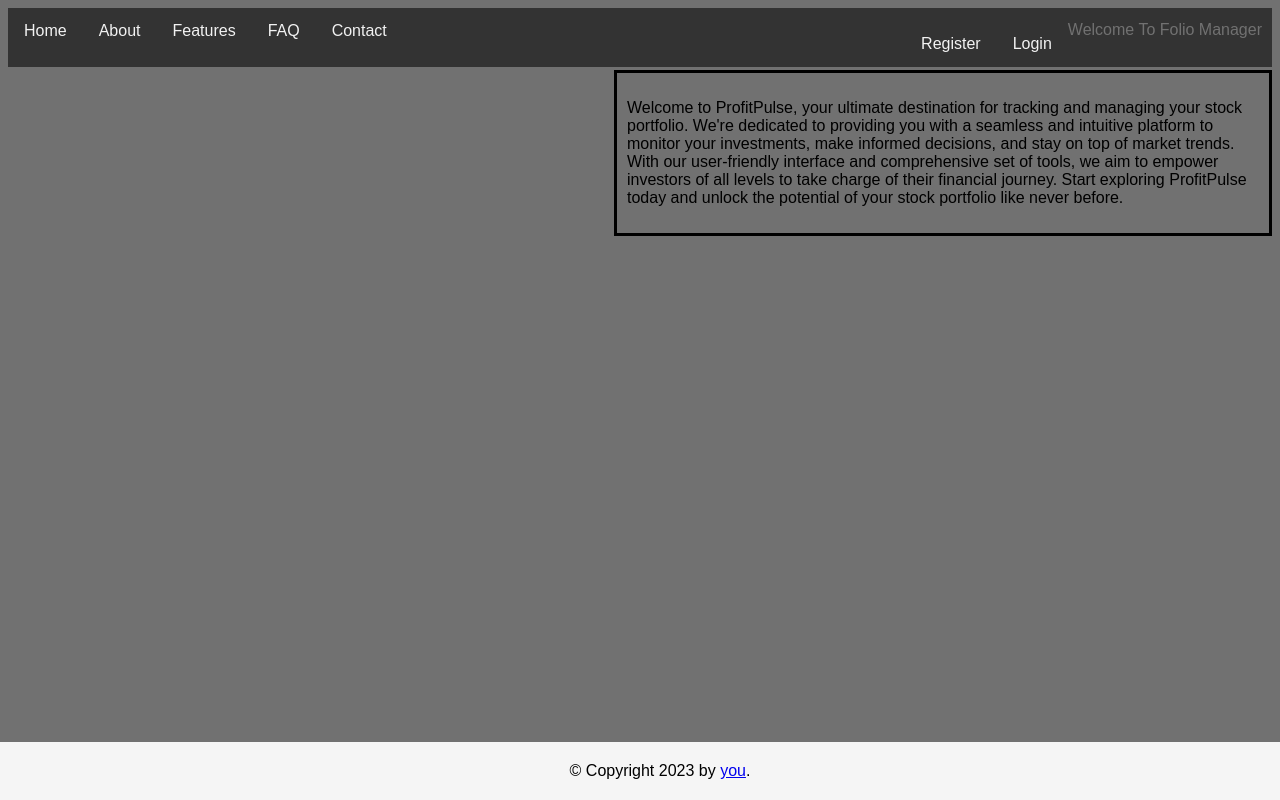
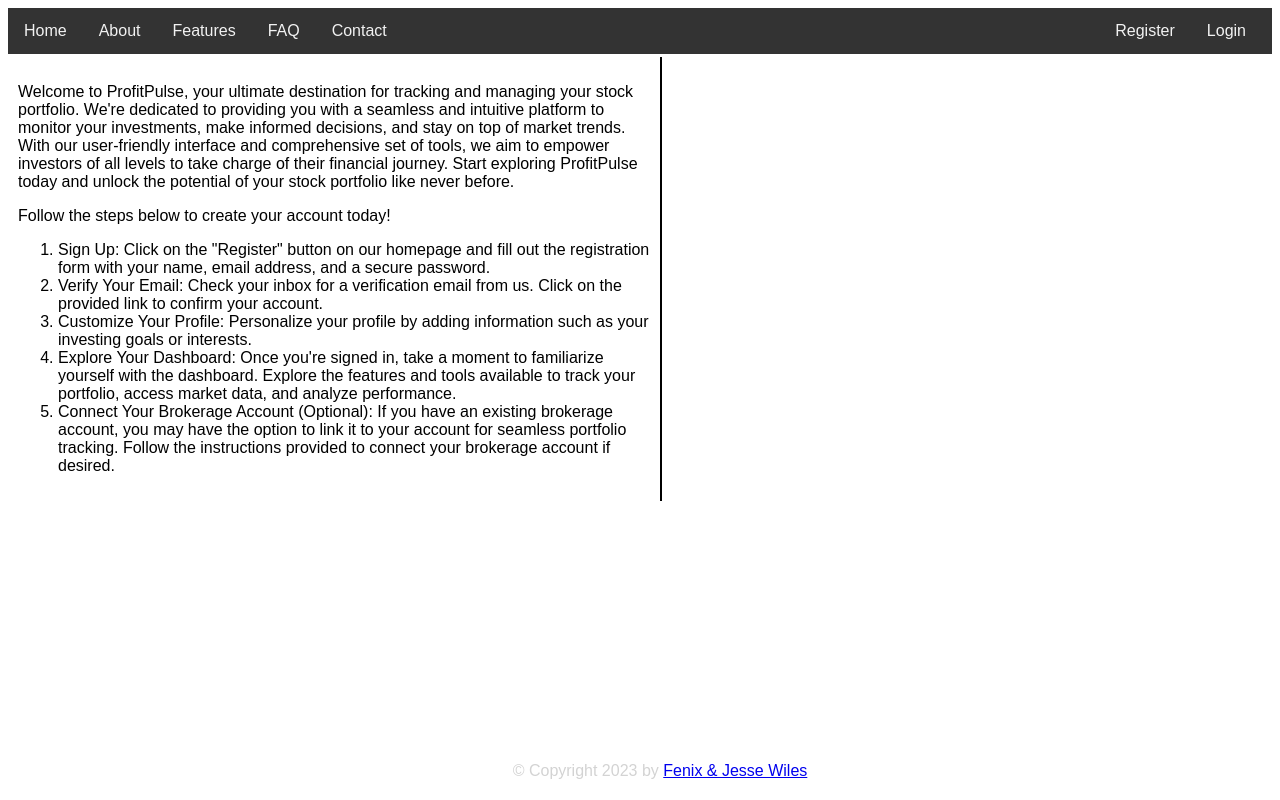
Before and after one commit to FenixWiles/folio-manager, a FastAPI app: page / in a window 1280 px wide. Run offline with FastAPI, Linux system fonts and the light colour scheme.

Commit message:
changes to index and css

```diff
--- a/static/nav.css
+++ b/static/nav.css
@@ -19,5 +19,4 @@
 
 body {
   font-family: Arial, Helvetica, sans-serif;
-  background-color: rgb(113, 113, 113);
 }
--- a/static/styles.css
+++ b/static/styles.css
@@ -1,17 +1,15 @@
 .welcome {
   max-width: 50%;
-  float: right;
+  float: left;
   padding: 10px;
-  border-style: solid;
-  border-color: black;
   border-width: 3px;
   margin-top: 3px;
+  border-right: 2px solid black;
 }
 
 .righty {
   float: right;
   color: rgb(113, 113, 113);
-  margin-top: 13px;
   margin-right: 10px;
 }
 
@@ -20,7 +18,7 @@
   left: 0;
   bottom: 0;
   width: 100%;
-  background-color: #f5f5f5;
+  color: lightgrey;
   padding: 20px;
   text-align: center;
 }
@@ -100,7 +98,7 @@
 .registration-widget button[type="submit"] {
   width: 100%;
   padding: 10px;
-  background-color: #4caf50;
+  background-color: blue;
   color: #fff;
   border: none;
   border-radius: 4px;
@@ -110,6 +108,3 @@
 .registration-widget button[type="submit"]:hover {
   background-color: #45a049;
 }
-.goofy {
-  color: blue;
-}
--- a/templates/base.html
+++ b/templates/base.html
@@ -14,7 +14,6 @@
       <span class="righty">
 
         <a href="/register"> Register </a>
-        <span class="title"> Welcome To Folio Manager </span>
         <a href="/login"> Login </a>
       </span>
       <a href="/">Home</a>
@@ -26,7 +25,7 @@
     <div id="content">{% block content %}{% endblock %}</div>
     <div id="footer">
       {% block footer %} &copy; Copyright 2023 by
-      <a href="http://example.com/">you</a>. {% endblock %}
+      <a href="http://example.com/">Fenix & Jesse Wiles</a> {% endblock %}
     </div>
   </body>
 </html>
--- a/templates/index.html
+++ b/templates/index.html
@@ -19,5 +19,39 @@
     stay on top of market trends. With our user-friendly interface and comprehensive set of tools, we aim to empower
     investors of all levels to take charge of their financial journey. Start exploring ProfitPulse today and unlock
     the potential of your stock portfolio like never before.
+    <br>
+  <p>
+    Follow the steps below to create your account today!
+  </p>
+  <ol>
+    <li>
+      Sign Up: Click on the "Register" button on our homepage and fill out the registration form with your
+      name, email
+      address, and a secure password.
+    </li>
+
+    <li>
+      Verify Your Email: Check your inbox for a verification email from us. Click on the provided link to
+      confirm your
+      account.
+    </li>
+    <li>
+      Customize Your Profile: Personalize your profile by adding information such as your investing goals or
+      interests.
+    </li>
+
+    <li>
+      Explore Your Dashboard: Once you're signed in, take a moment to familiarize yourself with the dashboard.
+      Explore the
+      features and tools available to track your portfolio, access market data, and analyze performance.
+    </li>
+    <li>
+      Connect Your Brokerage Account (Optional): If you have an existing brokerage account, you may have the
+      option to
+      link it to your account for seamless portfolio tracking. Follow the instructions provided to connect your
+      brokerage
+      account if desired.
+    </li>
+  </ol>
 </div>
 {% endblock %}
```
